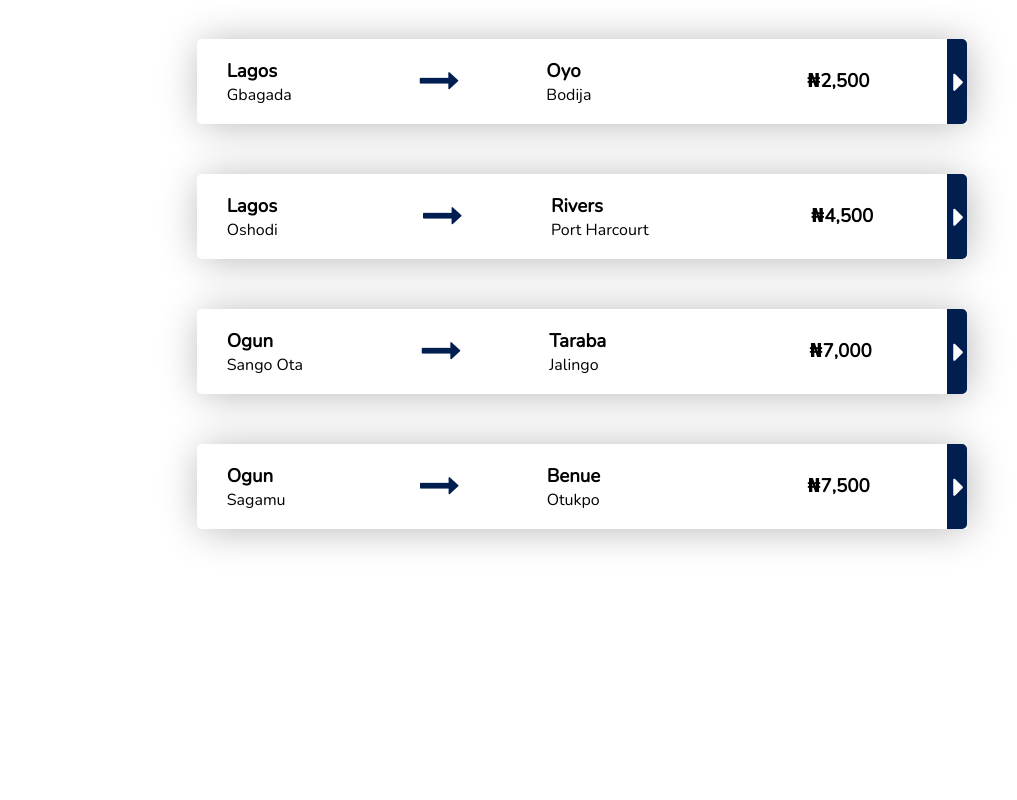
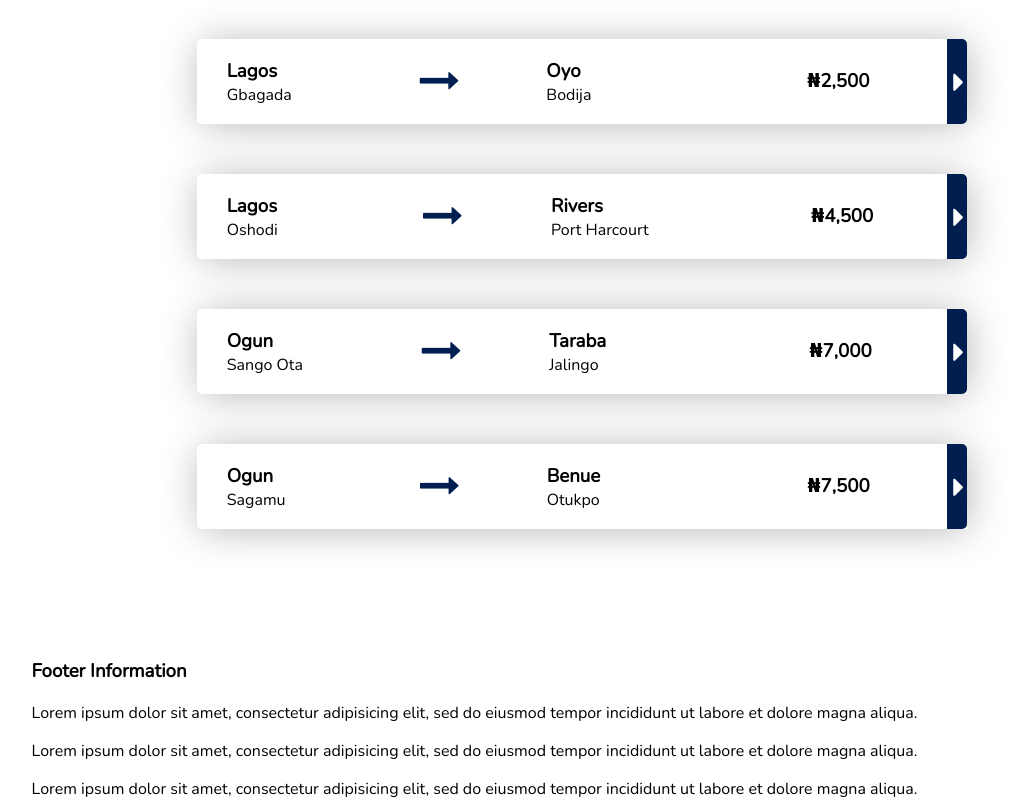
Before and after one commit to enJames/ridemyway, a plain HTML site: page UI/index.html in a window 1280 px wide. Shown: the part 912-1712 px from the top of the page, without its empty margins (58-1075 px from the left). Before the commit the page ends 1551 px from the top, so only its background shows below. Drawn offline with nearby package versions, Linux system fonts and the light colour scheme.

Commit message:
Add footer

```diff
--- a/UI/index.html
+++ b/UI/index.html
@@ -49,7 +49,7 @@
                             </div>-->
                         </div>
                     </div>
-                    <div class="btn-type-A">
+                    <div class="btn-container">
                         <a href="#refBestRideOffers">See ride offers</a>
                     </div>
                 </div>
@@ -160,5 +160,22 @@
                 </div>
             </div>
         </div>
+        <footer>
+            <div class="container">
+                <h3>Footer Information</h3>
+                <div class="footer-wrapper">
+                    <div>
+                        <p>Lorem ipsum dolor sit amet, consectetur adipisicing elit, sed do eiusmod tempor incididunt ut labore et dolore magna aliqua.</p>
+                    </div>
+                    <div>
+                        <p>Lorem ipsum dolor sit amet, consectetur adipisicing elit, sed do eiusmod tempor incididunt ut labore et dolore magna aliqua.</p>
+                    </div>
+                    <div>
+                        <p>Lorem ipsum dolor sit amet, consectetur adipisicing elit, sed do eiusmod tempor incididunt ut labore et dolore magna aliqua.</p>
+                    </div>
+                </div>
+            </div>
+        </footer>
+        <script src="statics/js/index.js"></script>
     </body>
 </html>
```
